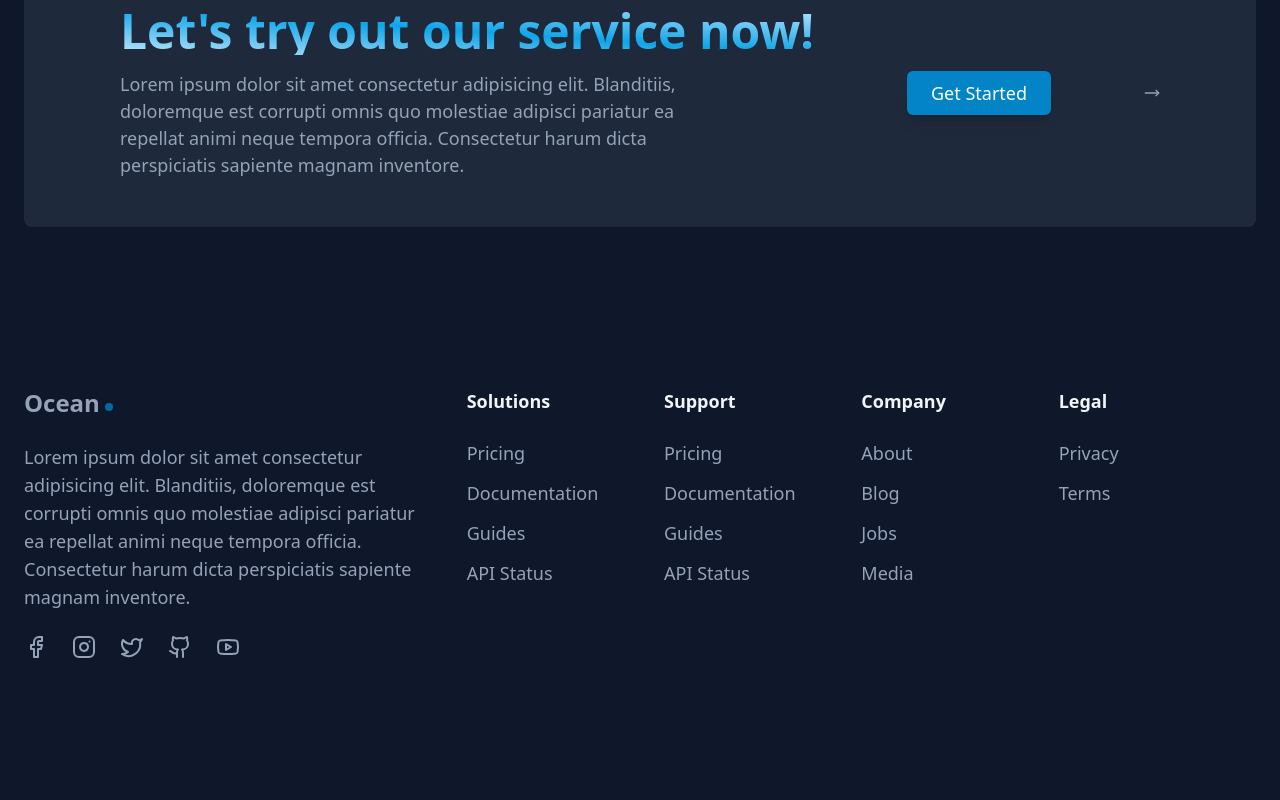
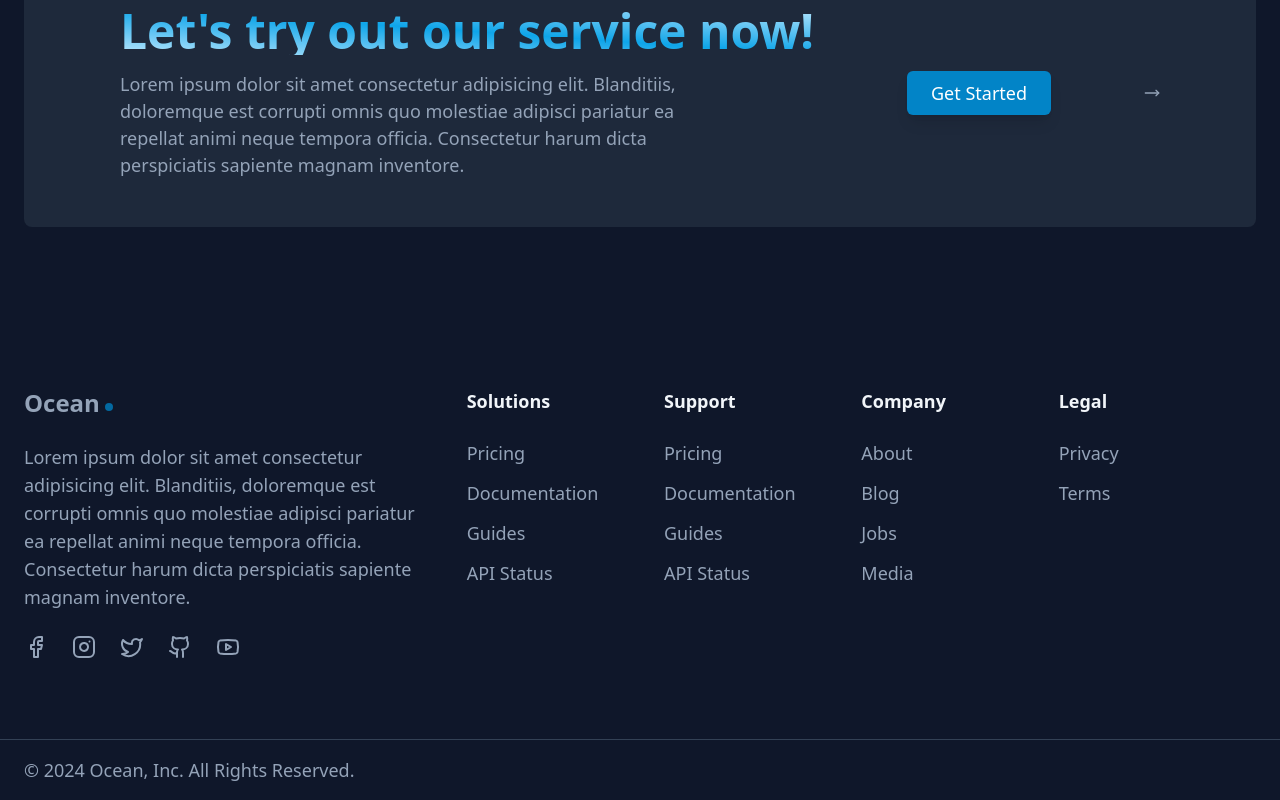
Before and after one commit to sondos-saad/OceanNextJs, a Next.js app: page / in a window 1280 px wide. Shown: the part 4512-5312 px from the top of the page. Before the commit the page ends 5267 px from the top, so only its background shows below. Built offline with nearby package versions, Linux system fonts and the light colour scheme.

Commit message:
add footer

```diff
--- a/src/components/Footer.tsx
+++ b/src/components/Footer.tsx
@@ -6,6 +6,7 @@ import { footerLinks } from '@/constans/footer-links';
 
 
 const Footer = () => {
+    const currentYear = new Date().getFullYear();
     return (
         <footer className='pb-4 pt-20'>
             <div className='container mb-12 flex flex-col lg:flex-row'>
@@ -46,6 +47,11 @@ const Footer = () => {
                     ))}
                 </div>
             </div>
+            <div className='container border-t border-slate-700'>
+                <p className='capitalize pt-4 text-center lg:text-start'>
+                    &copy;  {` ${currentYear} ocean, inc. all rights reserved.`}
+                </p>
+            </div>
         </footer>
     );
   };
```
